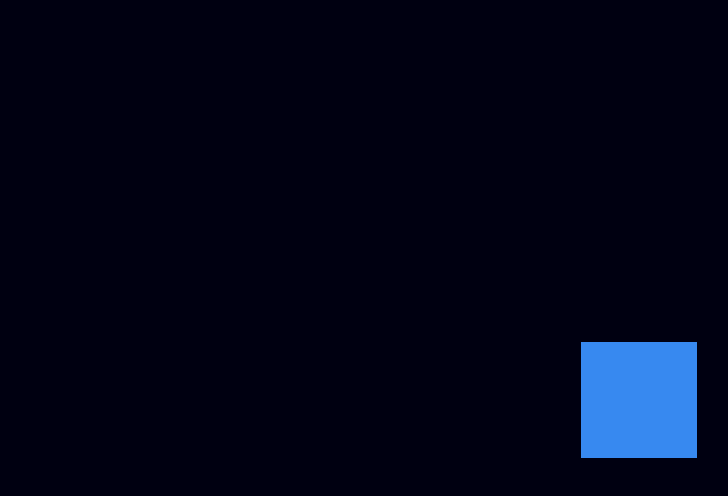
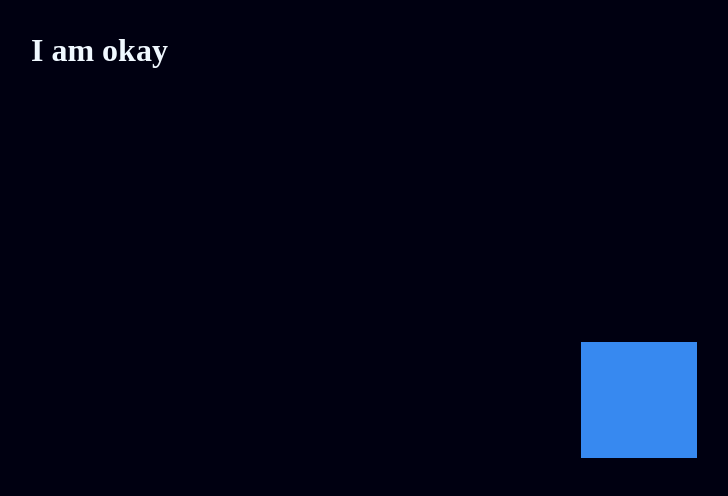
Before and after one commit to athoug/90-days-of-ThreeJS, a website built with Vite: page 001-anxiety-cube/src/index.html in a window 1280 px wide. Shown: the whole page, without its empty margins (1-729 px from the left). Built offline with nearby package versions, Linux system fonts and the light colour scheme.

Commit message:
adding a text message for anxity

```diff
--- a/001-anxiety-cube/src/index.html
+++ b/001-anxiety-cube/src/index.html
@@ -4,9 +4,10 @@
 		<meta charset="UTF-8" />
 		<meta name="viewport" content="width=device-width, initial-scale=1.0" />
 		<title>Anxiety Cube</title>
-		<link rel="stylesheet" href="style.css" />
+		<link rel="stylesheet" href="./style.css" />
 	</head>
 	<body>
+		<h1 class="anxiety">I am okay</h1>
 		<canvas class="webgl"></canvas>
 		<script type="module" src="./script.js"></script>
 	</body>
--- a/001-anxiety-cube/src/script.js
+++ b/001-anxiety-cube/src/script.js
@@ -1,7 +1,12 @@
 import * as THREE from "three";
 import { OrbitControls } from "three/addons/controls/OrbitControls.js";
 
+const calm = "I am okay";
+const anxious = "I am nervous";
+const highAnxious = "Oh no no no!!!";
+
 const canvas = document.querySelector("canvas.webgl");
+const anxietyLvl = document.querySelector(".anxiety");
 
 const size = {
 	width: window.innerWidth,
@@ -59,6 +64,14 @@ const tick = () => {
 	controls.update();
 	renderer.render(scene, camera);
 
+	if (intensity >= 0 && intensity <= 0.25) {
+		anxietyLvl.textContent = calm;
+	} else if (intensity > 0.25 && intensity <= 0.5) {
+		anxietyLvl.textContent = anxious;
+	} else {
+		anxietyLvl.textContent = highAnxious;
+	}
+
 	window.requestAnimationFrame(tick);
 };
 
--- a/001-anxiety-cube/src/style.css
+++ b/001-anxiety-cube/src/style.css
@@ -14,4 +14,13 @@ canvas.webgl {
 	top: 0;
 	left: 0;
 	outline: none;
+	z-index: 1;
 }
+
+.anxiety {
+	color: aliceblue;
+	position: absolute;
+	top: 1em;
+	left: 1em;
+	z-index: 99;
+}
```
